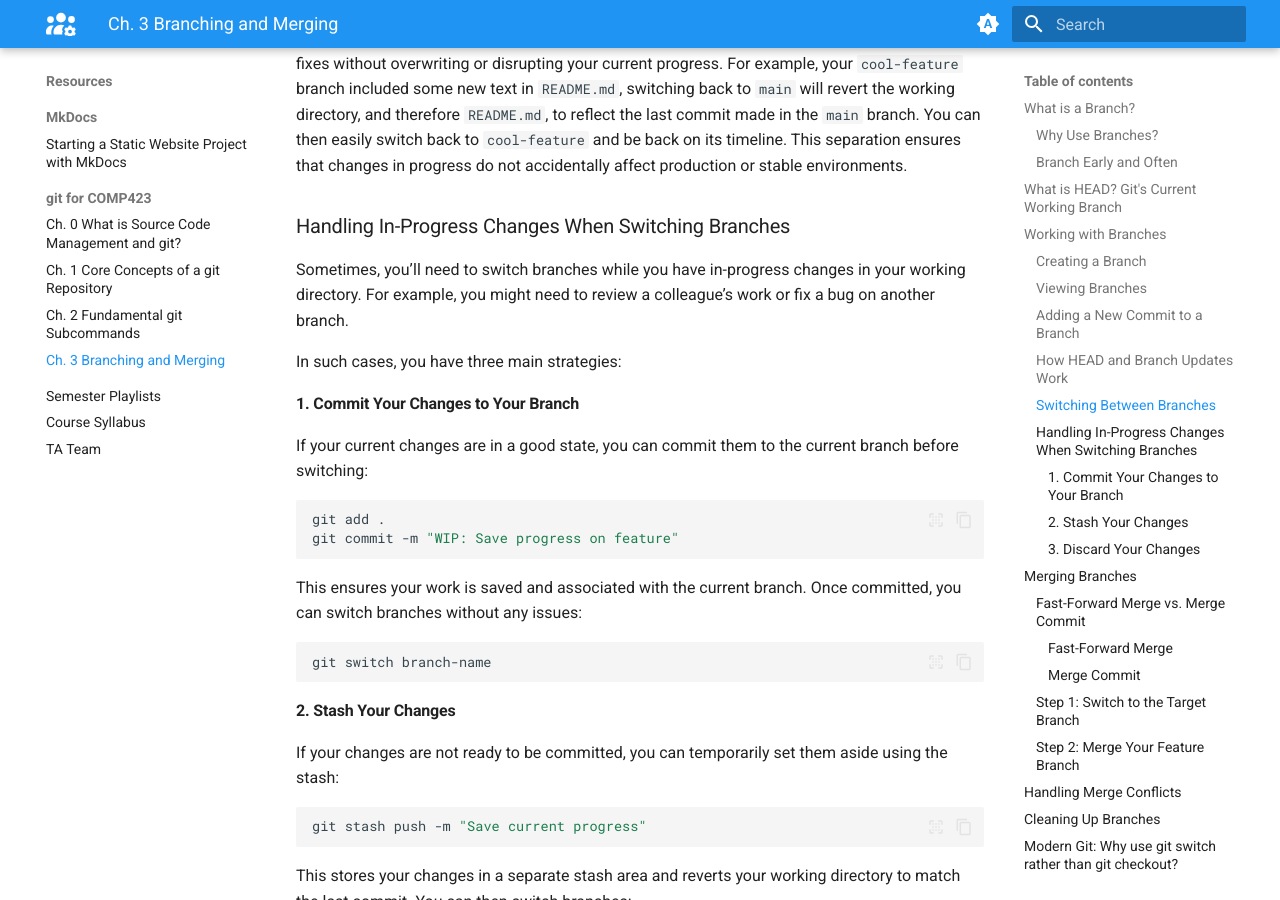
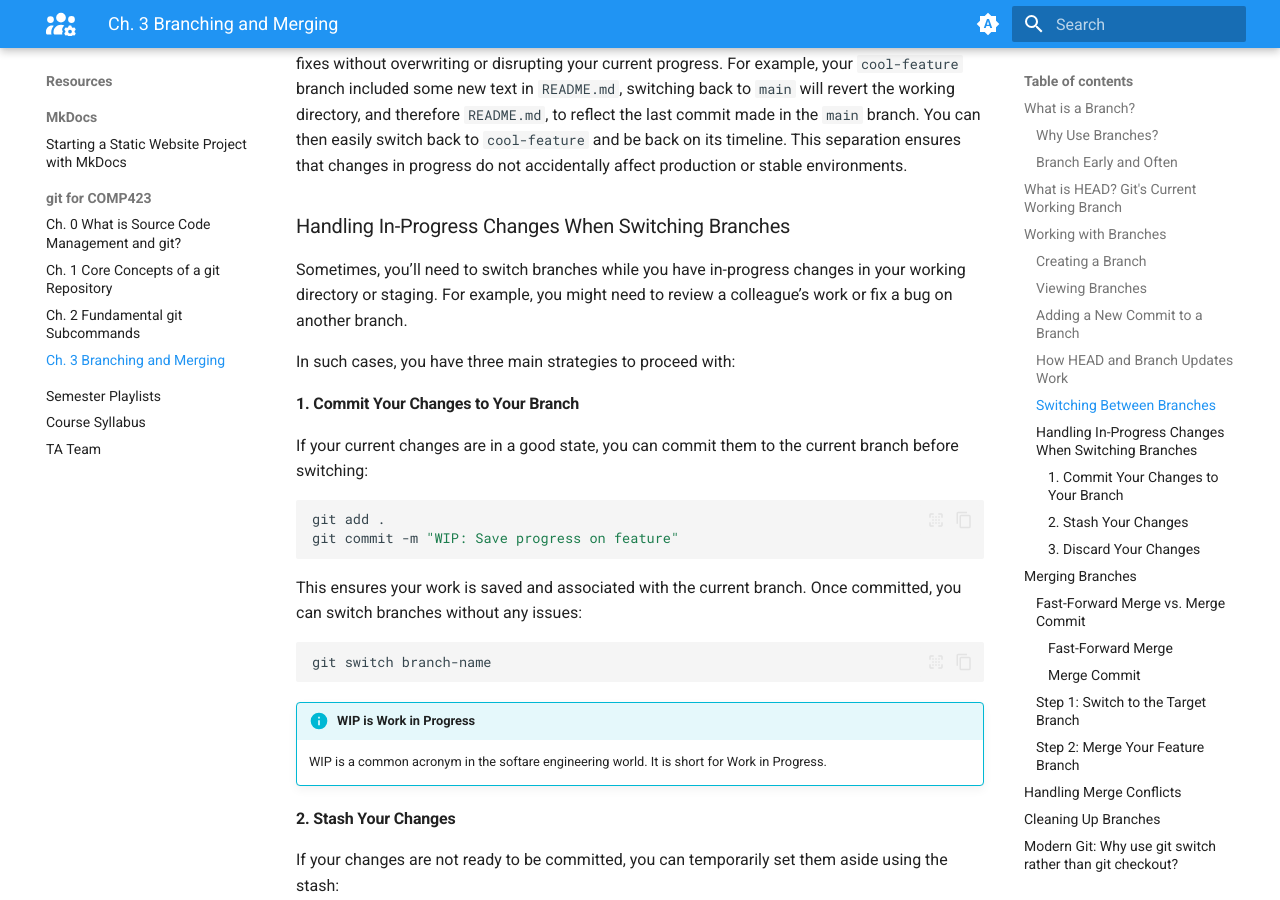
Before and after one commit to comp423-25s/comp423-25s.github.io, an MkDocs documentation site: the page built from docs/resources/git/ch3-git-branch-merge.md, in a window 1280 px wide and 900 px high, scrolled down 4670 px. Built offline with MkDocs 1.6.1 and Material for MkDocs 9.7.7, drawn with Linux system fonts in a browser that asks for light colours.

Commit message:
Add WIP explanation

````diff
--- a/docs/resources/git/ch3-git-branch-merge.md
+++ b/docs/resources/git/ch3-git-branch-merge.md
@@ -152,9 +152,9 @@ In practical terms, switching branches allows you to work on completely differen
 
 ### Handling In-Progress Changes When Switching Branches
 
-Sometimes, you’ll need to switch branches while you have in-progress changes in your working directory. For example, you might need to review a colleague’s work or fix a bug on another branch.
+Sometimes, you’ll need to switch branches while you have in-progress changes in your working directory or staging. For example, you might need to review a colleague’s work or fix a bug on another branch.
 
-In such cases, you have three main strategies:
+In such cases, you have three main strategies to proceed with:
 
 #### 1. Commit Your Changes to Your Branch
 
@@ -170,6 +170,10 @@ This ensures your work is saved and associated with the current branch. Once com
 ```bash
 git switch branch-name
 ```
+
+!!! info "WIP is Work in Progress"
+
+    WIP is a common acronym in the softare engineering world. It is short for Work in Progress.
 
 #### 2. Stash Your Changes
 
````
